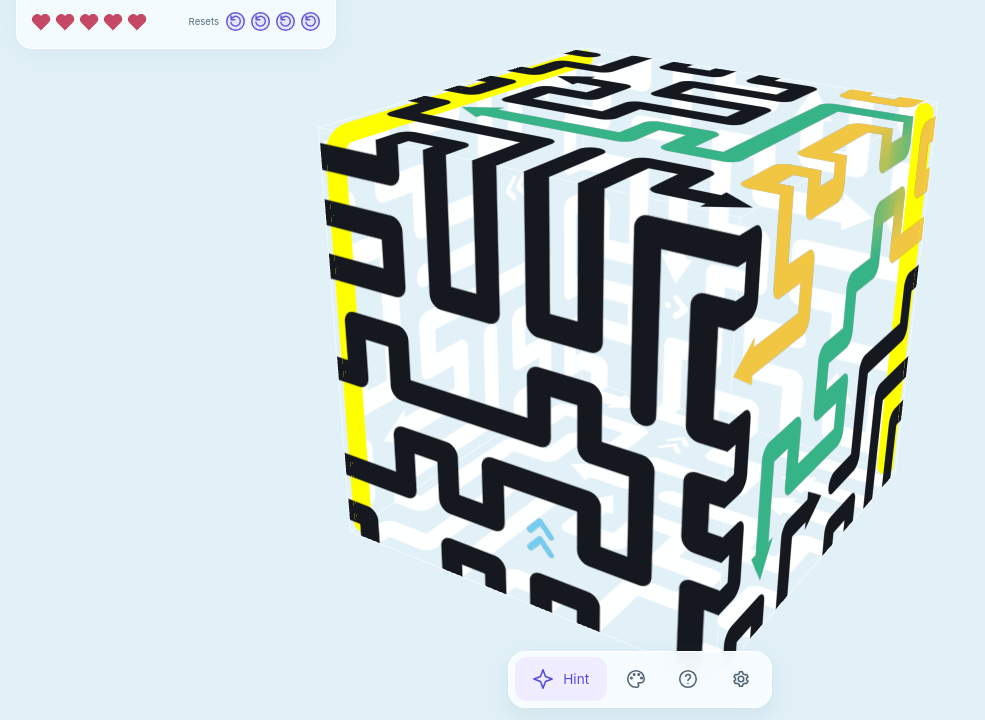
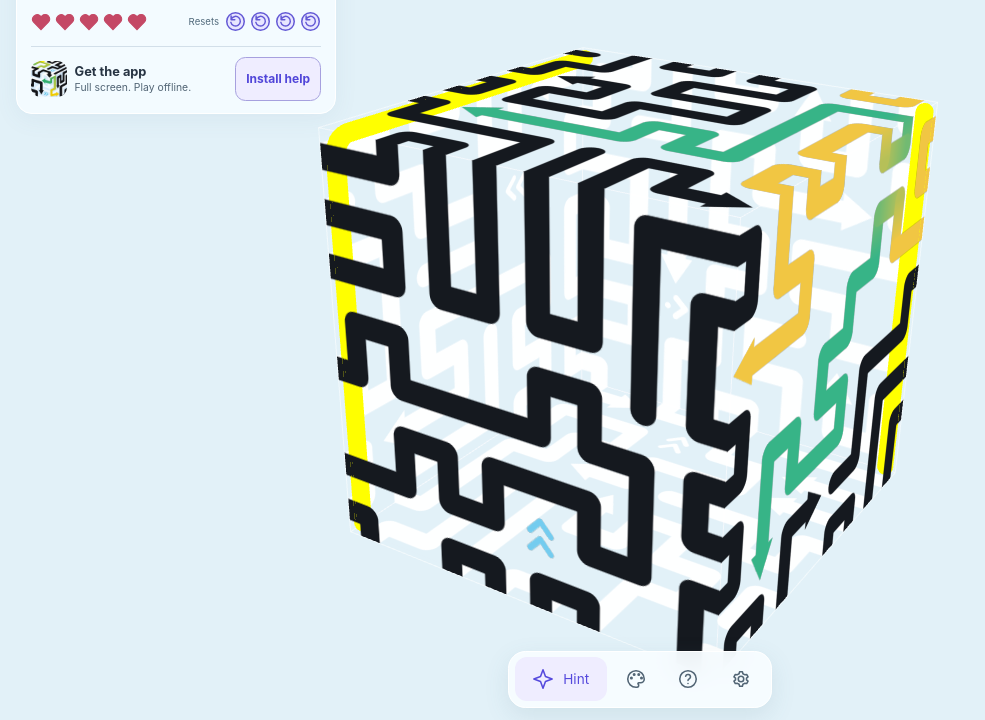
Before and after one commit to chrisawad/arrow-cube, a website built with Vite: page index.html in a window 1280 px wide. Shown: the part 80-800 px from the top of the page, without its empty margins (0-985 px from the left). Built offline with nearby package versions, Linux system fonts and the light colour scheme; animation ran at ten frames a second; what @jaames/iro would draw is missing.

Commit message:
Zoom app icon into the cube corner and promote installation on the main screen

```diff
--- a/index.html
+++ b/index.html
@@ -4,9 +4,9 @@
   <meta charset="UTF-8"><meta name="viewport" content="width=device-width, initial-scale=1, viewport-fit=cover">
   <meta id="theme-color" name="theme-color" content="#e2f1f8"><meta name="description" content="Untangle a rotating cube of arrows. Every puzzle is solvable. Play, grow, and pick up right where you left off.">
   <link rel="manifest" href="./manifest.webmanifest">
-  <link rel="icon" href="./icons/arrow-cube-game-32.png" type="image/png" sizes="32x32">
-  <link rel="icon" href="./icons/arrow-cube-game-192.png" type="image/png" sizes="192x192">
-  <link rel="apple-touch-icon" href="./icons/arrow-cube-game-180.png" sizes="180x180">
+  <link rel="icon" href="./icons/arrow-cube-corner-32.png" type="image/png" sizes="32x32">
+  <link rel="icon" href="./icons/arrow-cube-corner-192.png" type="image/png" sizes="192x192">
+  <link rel="apple-touch-icon" href="./icons/arrow-cube-corner-180.png" sizes="180x180">
   <link rel="stylesheet" href="/src/style.css">
   <title>Arrow Cube — A little room to think</title>
 </head>
@@ -16,7 +16,7 @@
       <aside class="sidebar">
         <section class="level-card" aria-label="Game progress">
           <div class="level-heading">
-            <a class="brand" href="./" aria-label="Arrow Cube home"><img src="./icons/arrow-cube-game-192.png" width="32" height="32" alt=""><span class="brand-name">ARROW <span>CUBE</span></span></a>
+            <a class="brand" href="./" aria-label="Arrow Cube home"><img src="./icons/arrow-cube-corner-192.png" width="32" height="32" alt=""><span class="brand-name">ARROW <span>CUBE</span></span></a>
             <span class="level-title">Level <b id="level">5</b></span>
           </div>
           <div class="completion-row">
@@ -28,6 +28,12 @@
             <button id="reset-tokens" class="reset-tokens" type="button" aria-label="4 resets available. Refill hearts." aria-haspopup="dialog" aria-controls="loss-dialog"><span>Resets</span><svg viewBox="0 0 24 24" aria-hidden="true" data-reset><circle class="reset-fill" cx="12" cy="12" r="10"/><circle cx="12" cy="12" r="10"/><path d="M7.2 9a5.5 5.5 0 1 1-.5 4M7 5.8V10h4.2"/></svg><svg viewBox="0 0 24 24" aria-hidden="true" data-reset><circle class="reset-fill" cx="12" cy="12" r="10"/><circle cx="12" cy="12" r="10"/><path d="M7.2 9a5.5 5.5 0 1 1-.5 4M7 5.8V10h4.2"/></svg><svg viewBox="0 0 24 24" aria-hidden="true" data-reset><circle class="reset-fill" cx="12" cy="12" r="10"/><circle cx="12" cy="12" r="10"/><path d="M7.2 9a5.5 5.5 0 1 1-.5 4M7 5.8V10h4.2"/></svg><svg viewBox="0 0 24 24" aria-hidden="true" data-reset><circle class="reset-fill" cx="12" cy="12" r="10"/><circle cx="12" cy="12" r="10"/><path d="M7.2 9a5.5 5.5 0 1 1-.5 4M7 5.8V10h4.2"/></svg></button>
           </div>
           <progress id="reset-recharge-progress" class="sr-only" max="100" value="0" aria-label="Next reset recharge" hidden></progress>
+          <div id="install-promo" class="install-promo" hidden>
+            <img src="./icons/arrow-cube-corner-192.png" width="36" height="36" alt="">
+            <div class="install-promo-copy"><strong>Get the app</strong><span id="install-promo-detail">Full screen. Play offline.</span></div>
+            <button id="install-main" type="button" hidden><svg viewBox="0 0 24 24" aria-hidden="true"><path d="M12 3v12m-4-4 4 4 4-4M5 16v5h14v-5"/></svg>Install</button>
+            <button id="install-main-help" type="button" aria-haspopup="dialog" aria-controls="install-dialog" hidden>Install help</button>
+          </div>
         </section>
       </aside>
       <section class="play-area" aria-label="Arrow cube puzzle">
--- a/src/install.js
+++ b/src/install.js
@@ -6,14 +6,19 @@ export function setupInstall(button, notify = () => {}, { production = import.me
   const status = document.getElementById('install-status');
   const guidance = document.getElementById('install-guidance');
   const offlineStatus = document.getElementById('install-offline');
-  const buttons = [button, dialogButton].filter(Boolean);
+  const mainButton = document.getElementById('install-main');
+  const mainHelp = document.getElementById('install-main-help');
+  const promo = document.getElementById('install-promo');
+  const promoDetail = document.getElementById('install-promo-detail');
+  const buttons = [button, dialogButton, mainButton].filter(Boolean);
   const secure = window.isSecureContext === true;
   const embedded = window.self !== window.top;
   const modernInstall = secure && !embedded && typeof navigator.install === 'function';
   const controller = new AbortController();
   const options = { signal: controller.signal };
   let deferredPrompt = null, pending = false, accepted = false, message = '';
-  let installed = globalThis.matchMedia?.('(display-mode: standalone)')?.matches || navigator.standalone === true;
+  const appDisplay = globalThis.matchMedia?.('(display-mode: standalone)');
+  let installed = appDisplay?.matches || navigator.standalone === true;
   let offline = !secure ? 'Offline play needs a secure connection.'
     : !production ? 'Offline play is not enabled for this preview. Use the full app address for offline play.'
       : !('serviceWorker' in navigator) ? 'This browser does not provide offline app support.' : 'Preparing offline play…';
@@ -26,6 +31,12 @@ export function setupInstall(button, notify = () => {}, { production = import.me
       else control.removeAttribute('aria-disabled');
     }
     if (helpButton) helpButton.hidden = installed || ready;
+    if (promo) promo.hidden = installed;
+    if (mainHelp) mainHelp.hidden = installed || ready;
+    if (promoDetail) promoDetail.textContent = pending ? 'Finish in your browser.'
+      : accepted ? 'Finish the browser confirmation.'
+        : !secure ? 'Use a secure link to install.'
+          : embedded ? 'Install from your browser.' : 'Full screen. Play offline.';
     let title, detail;
     if (installed) {
       title = 'Arrow Cube is installed or running as an app.';
@@ -55,9 +66,17 @@ export function setupInstall(button, notify = () => {}, { production = import.me
   }
   function announce(text) { message = text; update(); notify(text); }
   update();
-  helpButton?.addEventListener('click', () => {
+  function openHelp() {
     update();
     if (helpDialog && !helpDialog.open) helpDialog.showModal();
+  }
+  for (const control of [helpButton, mainHelp].filter(Boolean)) control.addEventListener('click', openHelp, options);
+  appDisplay?.addEventListener?.('change', event => {
+    if (event.matches) { installed = true; deferredPrompt = null; update(); }
+  }, options);
+  window.addEventListener('pageshow', () => {
+    if (appDisplay?.matches || navigator.standalone === true) { installed = true; deferredPrompt = null; }
+    update();
   }, options);
   window.addEventListener('beforeinstallprompt', event => {
     if (!secure || embedded || installed) return;
--- a/src/style.css
+++ b/src/style.css
@@ -45,6 +45,15 @@ button:focus-visible, a:focus-visible, input:focus-visible, select:focus-visible
 .recharging .reset-fill { opacity: 1; fill: #b8b2ff; clip-path: inset(var(--reset-unfilled, 100%) 0 0 0) fill-box; }
 .sr-only { position: absolute; inline-size: 1px; block-size: 1px; padding: 0; margin: -1px; overflow: hidden; clip-path: inset(50%); white-space: nowrap; border: 0; }
 .recharge { display: block; color: #607986; font-size: .65rem; font-variant-numeric: tabular-nums; }
+.install-promo { display: flex; align-items: center; gap: .5rem; border-block-start: 1px solid #d2dfe9; margin-block-start: .15rem; padding-block: .6rem .5rem; }
+.install-promo > img { flex: none; inline-size: 36px; block-size: 36px; border-radius: .6rem; }
+.install-promo-copy { flex: 1; min-inline-size: 0; display: grid; gap: .15rem; }
+.install-promo-copy strong { font-size: .8rem; font-weight: 750; }
+.install-promo-copy span { color: #526575; font-size: .65rem; line-height: 1.3; }
+.install-promo button { display: flex; align-items: center; justify-content: center; gap: .3rem; flex: none; min-block-size: 44px; padding: .5rem .65rem; border: 1px solid #5146d9; border-radius: .65rem; background: #6258f5; color: white; font-size: .75rem; font-weight: 650; }
+.install-promo button:hover { background: #5146d9; }
+.install-promo button svg { inline-size: 16px; block-size: 16px; fill: none; stroke: currentColor; stroke-width: 1.8; stroke-linecap: round; stroke-linejoin: round; }
+#install-main-help { color: #5146d9; background: #efedff; border-color: #a6a0de; }
 .play-area { position: fixed; inset: 0; block-size: 100dvh; z-index: 0; }
 #cube-stage { position: absolute; inset: 0; touch-action: none; }
 #cube-stage:focus { outline: none; }
```
Also changed, not shown: tests/install.test.js (+64 -5 lines), README.md, assets/app-icon/README.md (added), assets/app-icon/source-corner.png (added), public/favicon.ico, public/icons/arrow-cube-corner-180.png (added), public/icons/arrow-cube-corner-192.png (added), public/icons/arrow-cube-corner-32.png (added), public/icons/arrow-cube-corner-512.png (added), public/icons/arrow-cube-corner-maskable-512.png (added), public/icons/arrow-cube-game-180.png (deleted), public/icons/arrow-cube-game-192.png (deleted), public/icons/arrow-cube-game-32.png (deleted), public/icons/arrow-cube-game-512.png (deleted), 2 more files, 1 other file.
